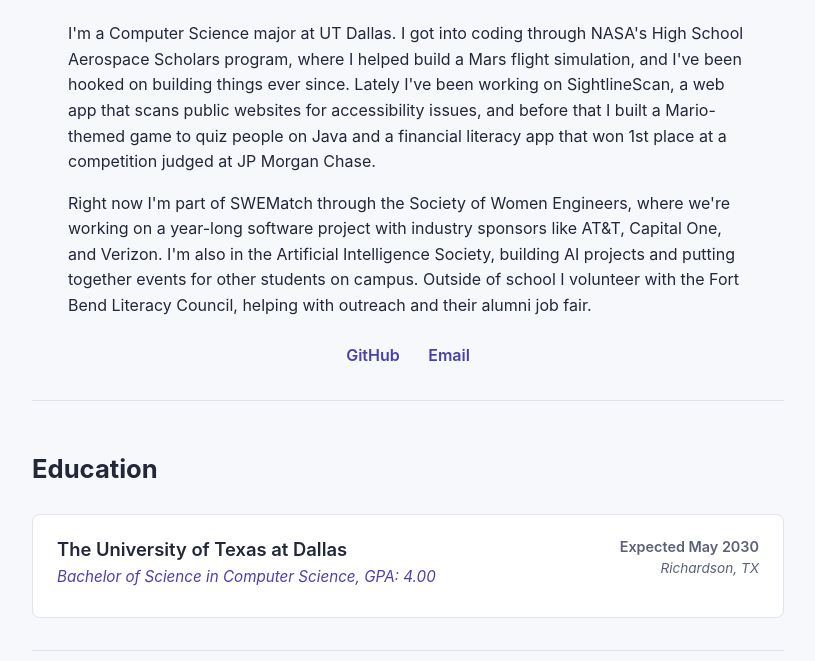
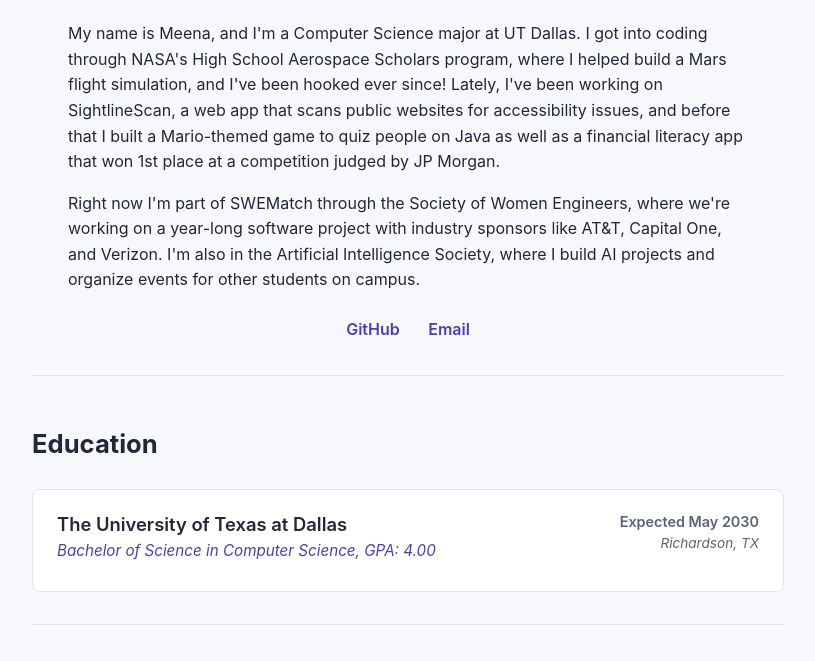
Before and after one commit to meenakshisanthanam/meenakshisanthanam.github.io, a plain HTML site: page index.html in a window 1280 px wide. Shown: the part 139-800 px from the top of the page, without its empty margins (232-1047 px from the left). Drawn offline with Linux system fonts and the light colour scheme.

Commit message:
some updates

```diff
--- a/index.html
+++ b/index.html
@@ -17,17 +17,17 @@
                 <p class="subtitle">Computer Science Student at The University of Texas at Dallas</p>
             </div>
             <div class="bio-content">
-                <p>I'm a Computer Science major at UT Dallas. I got into coding through NASA's High School
+                <p>My name is Meena, and I'm a Computer Science major at UT Dallas. I got into coding through NASA's
+                    High School
                     Aerospace Scholars program, where I helped build a Mars flight simulation, and I've been hooked
-                    on building things ever since. Lately I've been working on SightlineScan, a web app that scans
+                    ever since! Lately, I've been working on SightlineScan, a web app that scans
                     public websites for accessibility issues, and before that I built a Mario-themed game to quiz
-                    people on Java and a financial literacy app that won 1st place at a competition judged at JP
-                    Morgan Chase.</p>
+                    people on Java as well as a financial literacy app that won 1st place at a competition judged by JP
+                    Morgan.</p>
                 <p>Right now I'm part of SWEMatch through the Society of Women Engineers, where we're working on a
                     year-long software project with industry sponsors like AT&amp;T, Capital One, and Verizon. I'm
-                    also in the Artificial Intelligence Society, building AI projects and putting together events
-                    for other students on campus. Outside of school I volunteer with the Fort Bend Literacy
-                    Council, helping with outreach and their alumni job fair.</p>
+                    also in the Artificial Intelligence Society, where I build AI projects and organize events
+                    for other students on campus.</p>
                 <div class="social-links">
                     <a href="https://github.com/meenakshisanthanam" target="_blank">GitHub</a>
                     <a href="mailto:meenakshi.k.santhanam@gmail.com">Email</a>
```
